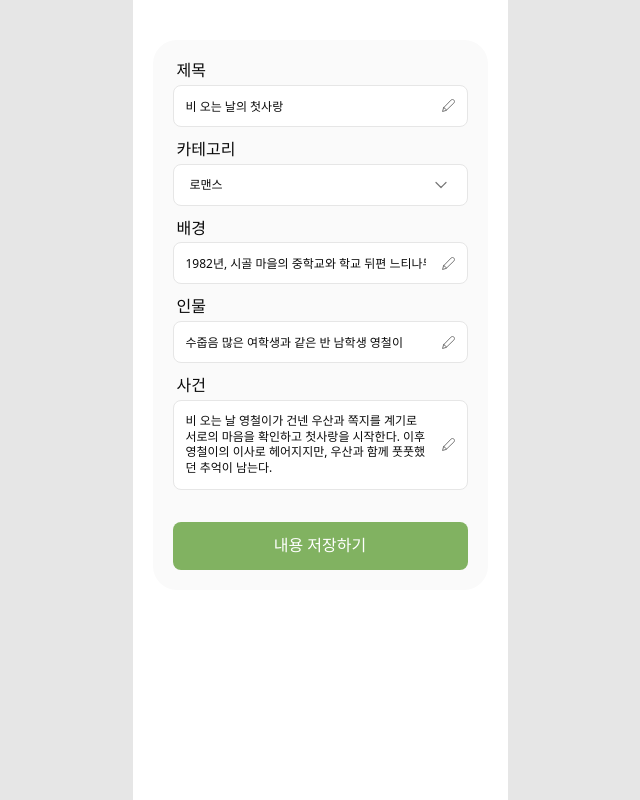
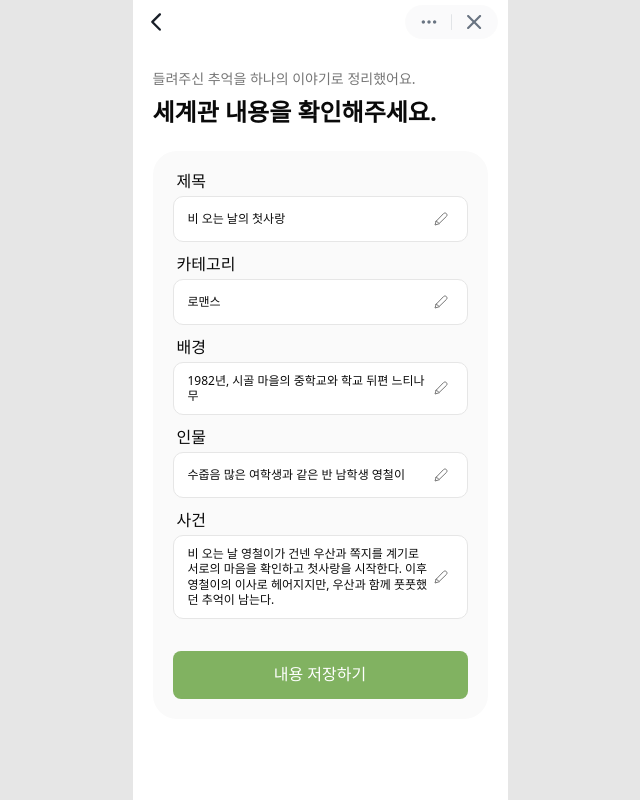
Before and after one commit to SOPT-all/39-SOPKATHON-WEB-WEB1, a React (Vite) app: page /story-review in a window 1280 px wide. Both pictures are taken after a click on the button "내용 수정하기". Shown: the whole page, without its empty margins (320-960 px from the left). Built offline with nearby package versions, Linux system fonts and the light colour scheme; a web font is replaced by a local one.

Commit message:
feat: 세계관 확인/수정 페이지 레이아웃 및 편집 흐름 구현 (#58)

```diff
--- a/src/pages/story-review/StoryReviewPage.tsx
+++ b/src/pages/story-review/StoryReviewPage.tsx
@@ -2,6 +2,7 @@ import { useState } from 'react';
 
 import FormStoryReview from '@/pages/story-review/components/FormStoryReview';
 import { MOCK_STORY_REVIEW } from '@/pages/story-review/constants/mockStoryReview';
+import Header from '@/shared/components/header';
 
 function StoryReviewPage() {
   const [story, setStory] = useState(MOCK_STORY_REVIEW);
@@ -9,7 +10,17 @@ function StoryReviewPage() {
   const [isEditing, setIsEditing] = useState(false);
 
   return (
-    <main className="flex min-h-dvh justify-center px-5 py-10">
+    <div className="flex h-dvh flex-col bg-white">
+      <div className="shrink-0 pt-[env(safe-area-inset-top)]">
+        <Header backTo="/recording" />
+      </div>
+      <main className="min-h-0 flex-1 overflow-y-auto overscroll-contain px-5 pt-[26px] pb-[max(24px,env(safe-area-inset-bottom))]">
+        <div className="mb-6 flex flex-col gap-2">
+          <p className="text-body-medium-m text-gray-500">
+            들려주신 추억을 하나의 이야기로 정리했어요.
+          </p>
+          <h1 className="text-title-semibold-l text-gray-900">세계관 내용을 확인해주세요.</h1>
+        </div>
         {isEditing ? (
           <FormStoryReview
             mode="editing"
@@ -32,6 +43,7 @@ function StoryReviewPage() {
           />
         )}
       </main>
+    </div>
   );
 }
 
--- a/src/pages/story-review/components/FormStoryReview.tsx
+++ b/src/pages/story-review/components/FormStoryReview.tsx
@@ -1,7 +1,7 @@
 import { useId } from 'react';
 
 import type { StoryReview } from '@/pages/story-review/types/storyReview';
-import editIcon from '@/shared/assets/svg/icon-story-edit.svg';
+import editIcon from '@/shared/assets/svg/icon-story-field-edit.svg';
 import SelectStoryGenre from '@/pages/story-review/components/SelectStoryGenre';
 import Button from '@/shared/components/Button';
 import { cn } from '@/shared/utils/cn';
@@ -47,37 +47,25 @@ function FormStoryReview(props: FormStoryReviewProps) {
               <div className="relative">
                 {key === 'category' ? (
                   <SelectStoryGenre
+                    variant="story-field"
                     id={`${id}-${key}`}
                     value={story.category}
                     onChange={(category) => props.onChange({ ...story, category })}
                   />
                 ) : (
-                  <div className="flex min-h-[42px] items-center justify-between gap-4 rounded-lg border border-gray-200 bg-white p-3 focus-within:outline-2 focus-within:outline-primary-green-700">
-                    {key === 'plot' ? (
-                      <textarea
-                        id={`${id}-${key}`}
-                        value={story[key]}
-                        onChange={(event) =>
-                          props.onChange({ ...story, [key]: event.target.value })
-                        }
-                        rows={4}
-                        className="block [field-sizing:content] min-h-16 w-[240px] min-w-0 shrink resize-none bg-transparent text-body-medium-s outline-none"
-                      />
-                    ) : (
-                      <input
-                        id={`${id}-${key}`}
-                        value={story[key]}
-                        onChange={(event) =>
-                          props.onChange({ ...story, [key]: event.target.value })
-                        }
-                        className="h-4 w-[240px] min-w-0 shrink bg-transparent text-body-medium-s outline-none"
-                      />
-                    )}
+                  <div className="flex items-center justify-between rounded-[10px] border border-gray-200 bg-white px-3.5 py-2.5 focus-within:outline-2 focus-within:outline-primary-green-700">
+                    <textarea
+                      id={`${id}-${key}`}
+                      value={story[key]}
+                      onChange={(event) => props.onChange({ ...story, [key]: event.target.value })}
+                      rows={1}
+                      className="block [field-sizing:content] min-h-4 min-w-0 flex-1 resize-none bg-transparent text-body-medium-s wrap-break-word outline-none"
+                    />
                     <img
                       src={editIcon}
                       alt=""
-                      width={13}
-                      height={13}
+                      width={24}
+                      height={24}
                       className="pointer-events-none shrink-0"
                     />
                   </div>
--- a/src/pages/story-review/components/SelectStoryGenre.tsx
+++ b/src/pages/story-review/components/SelectStoryGenre.tsx
@@ -2,6 +2,7 @@ import { useEffect, useId, useRef, useState } from 'react';
 
 import chevronDown from '@/shared/assets/svg/icon-story-chevron-down.svg';
 import chevronUp from '@/shared/assets/svg/icon-story-chevron-up.svg';
+import editIcon from '@/shared/assets/svg/icon-story-field-edit.svg';
 import { cn } from '@/shared/utils/cn';
 
 const GENRES = ['공포', '로맨스', '스릴러', '액션', '판타지', '기타'];
@@ -11,9 +12,17 @@ type SelectStoryGenreProps = {
   value: string;
   onChange: (value: string) => void;
   className?: string;
+  variant?: 'default' | 'story-field';
 };
 
-function SelectStoryGenre({ id, value, onChange, className }: SelectStoryGenreProps) {
+function SelectStoryGenre({
+  id,
+  value,
+  onChange,
+  className,
+  variant = 'default',
+}: SelectStoryGenreProps) {
+  const isStoryField = variant === 'story-field';
   const listId = useId();
   const [isOpen, setIsOpen] = useState(false);
   const containerRef = useRef<HTMLDivElement>(null);
@@ -51,6 +60,7 @@ function SelectStoryGenre({ id, value, onChange, className }: SelectStoryGenrePr
       }}
       className={cn(
         'relative flex w-full flex-col rounded-lg border border-gray-200 bg-white text-gray-900',
+        isStoryField && 'rounded-[10px]',
         isOpen && 'z-10 rounded-b-none border-b-transparent',
         className,
       )}
@@ -71,10 +81,19 @@ function SelectStoryGenre({ id, value, onChange, className }: SelectStoryGenrePr
             requestAnimationFrame(() => focusOption(Math.max(0, GENRES.indexOf(value))));
           }
         }}
-        className="flex h-10 w-full cursor-pointer items-center justify-between gap-2 rounded-lg px-4 text-left text-body-medium-s focus-visible:outline-2 focus-visible:outline-primary-green-700"
+        className={cn(
+          'flex h-10 w-full cursor-pointer items-center justify-between gap-2 rounded-lg px-4 text-left text-body-medium-s focus-visible:outline-2 focus-visible:outline-primary-green-700',
+          isStoryField && 'h-auto rounded-[10px] px-3.5 py-2.5',
+        )}
       >
         <span>{value}</span>
-        <img src={isOpen ? chevronUp : chevronDown} alt="" width={20} height={20} />
+        <img
+          src={isStoryField ? editIcon : isOpen ? chevronUp : chevronDown}
+          alt=""
+          width={isStoryField ? 24 : 20}
+          height={isStoryField ? 24 : 20}
+          className="shrink-0"
+        />
       </button>
       {isOpen && (
         <div
```
Also changed, not shown: src/shared/assets/svg/icon-story-field-edit.svg (added). Lines whose indentation alone changed are shown as unchanged.
